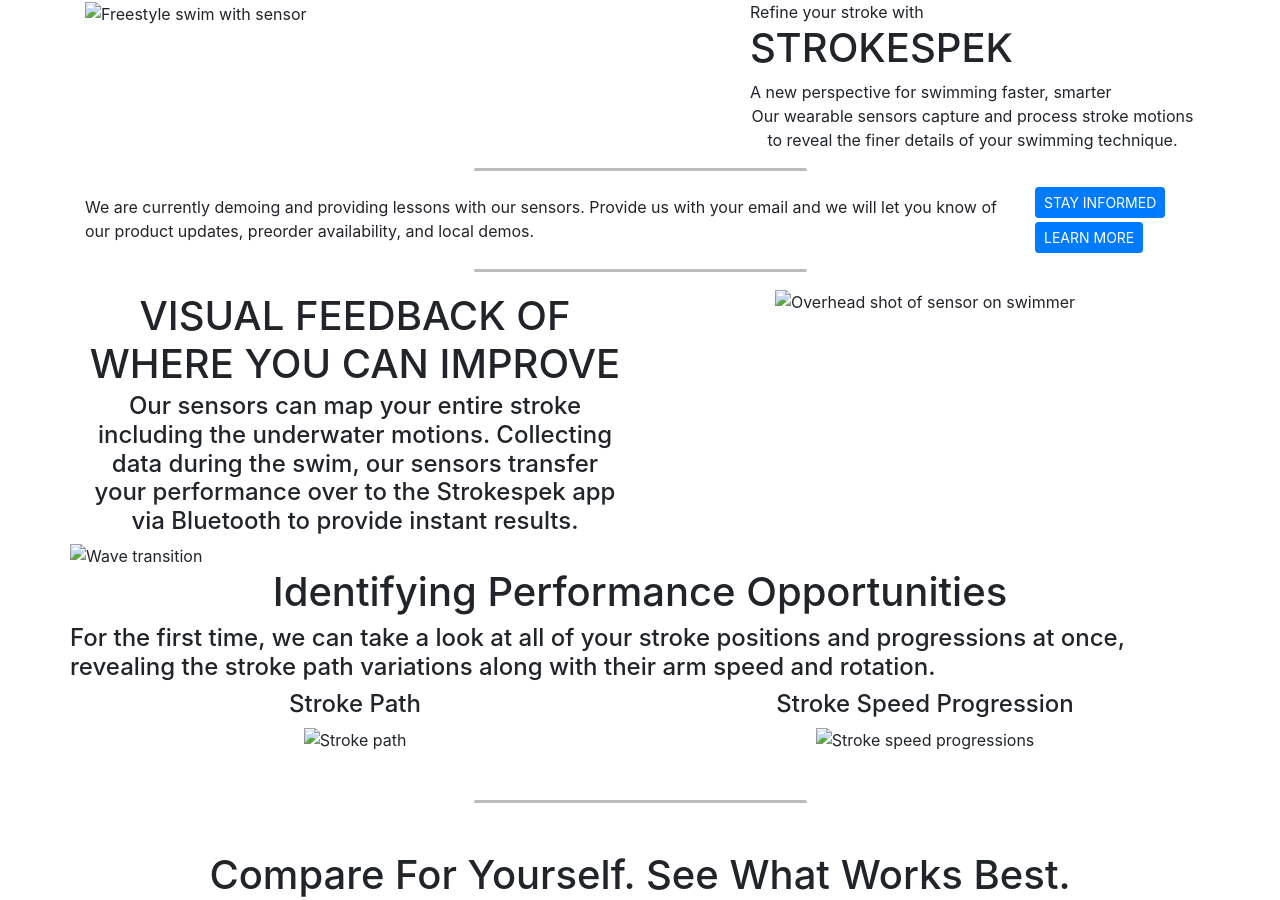
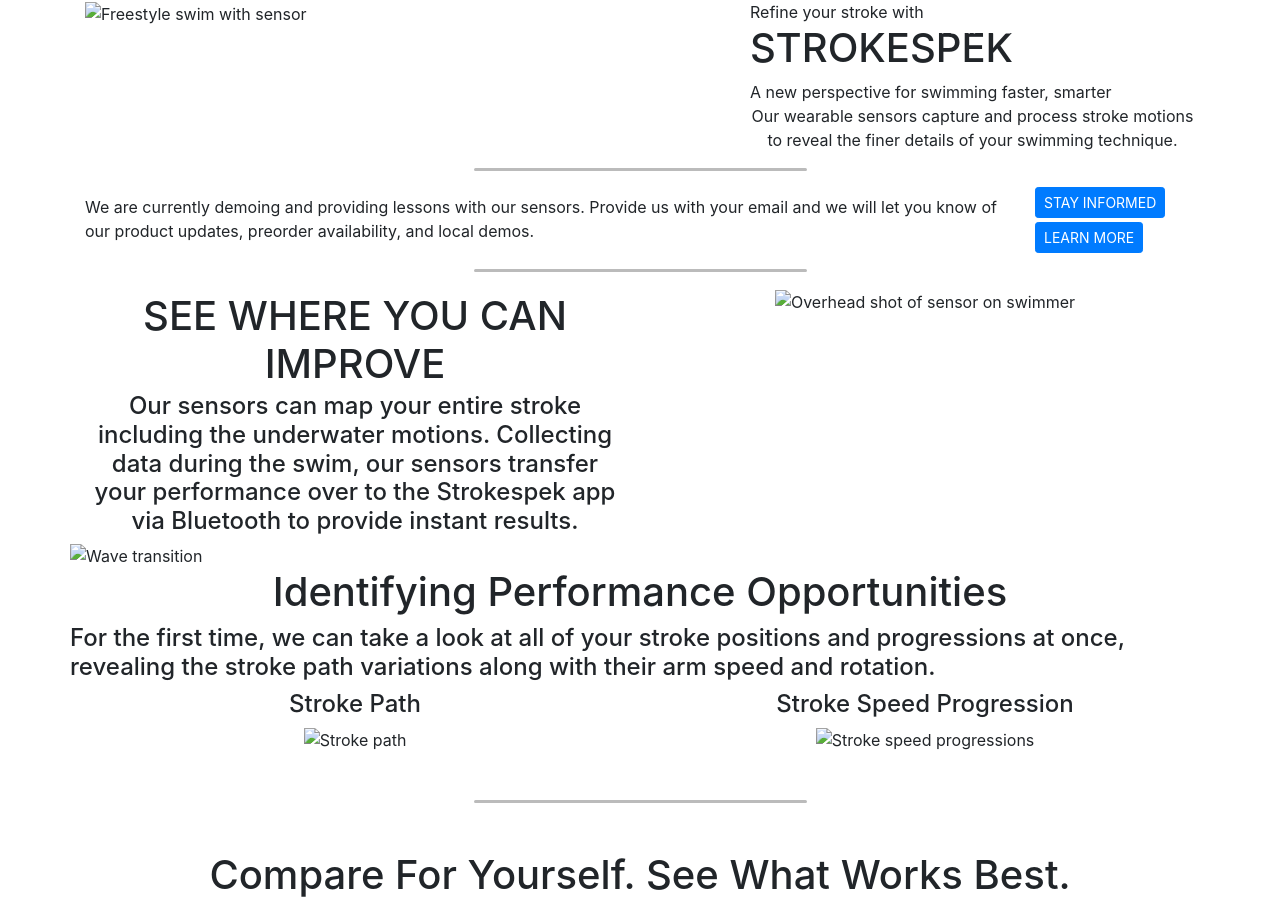
Before and after one commit to morphwear/strokespek, a Jekyll site: the page built from index.md, in a window 1280 px wide and 900 px high. Built offline with Jekyll 4.4.1, drawn with Linux system fonts in a browser that asks for light colours; nearby versions of some CDN libraries; some web fonts are replaced; library files that are not in the unit come from our copies; comment, search, counter and statistics services are not loaded.

Commit message:
Update home.yml

```diff
--- a/_data/home.yml
+++ b/_data/home.yml
@@ -12,7 +12,7 @@
 features:
   one:
     heading:
-      - Visual feedback of where you can improve
+      - See where you can improve
     subheading: Our sensors can map your entire stroke including the underwater motions. Collecting data during the swim, our sensors transfer your performance over to the Strokespek app via Bluetooth to provide instant results.
     image: img/valueprop.png
     alt-text: Overhead shot of sensor on swimmer
```
